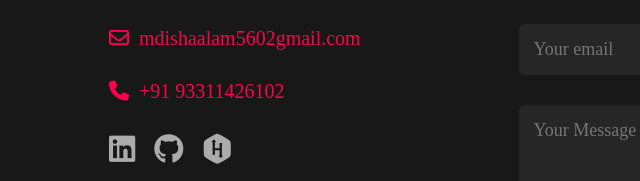
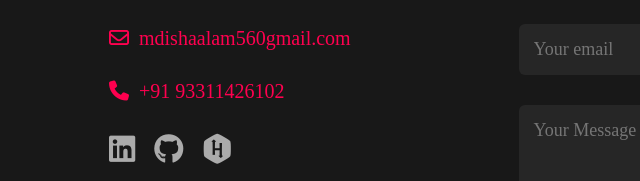
Before and after one commit to mdishaalam1898/portfolio, a plain HTML site: page index.html in a window 1280 px wide. Shown: the part 2790-2971 px from the top of the page, 19-659 px from the left. Drawn offline with Linux system fonts and the light colour scheme.

Commit message:
chnage email address

```diff
--- a/index.html
+++ b/index.html
@@ -466,7 +466,7 @@
             <h1 class="sub-title">Contact Me</h1>
             <p>
               <i class="fa-regular fa-envelope"></i>
-              &nbsp;mdishaalam5602gmail.com
+              &nbsp;mdishaalam560gmail.com
             </p>
             <p><i class="fa-solid fa-phone"></i> &nbsp;+91 93311426102</p>
             <div class="social-icons">
```
